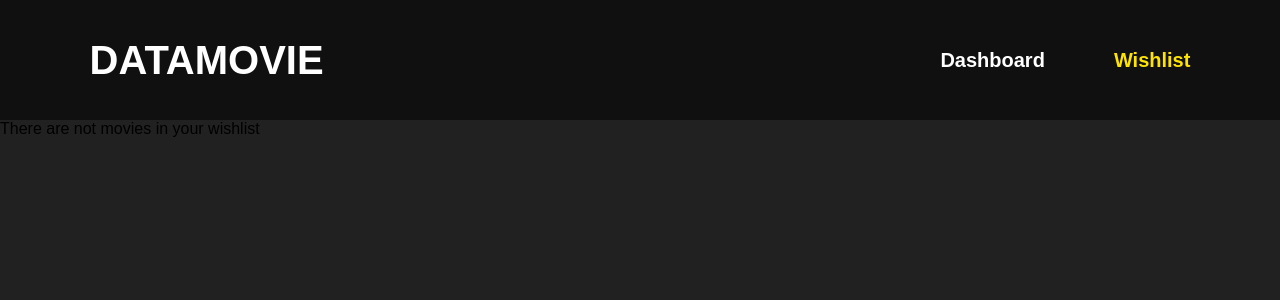
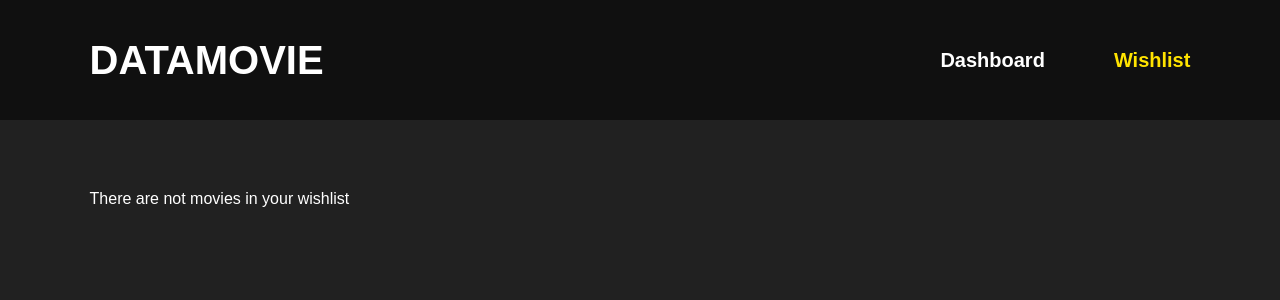
Before and after one commit to davzlum/my-theresa-challenge, a React (Create React App) app: page /wishlist in a window 1280 px wide. Shown: the top 300 px of the page. Built offline with nearby package versions, Linux system fonts and the light colour scheme.

Commit message:
Modify styles and colors for  buttons, backgrounds and scrollbar

```diff
--- a/src/components/Carousel/style.scss
+++ b/src/components/Carousel/style.scss
@@ -1,3 +1,5 @@
+@import './../../styles/color.scss';
+
 .carousel{
     padding-bottom: 40px;
     &__title{
@@ -8,7 +10,7 @@
         .container-list {
             display: flex;
             flex-wrap: nowrap;
-            overflow: hidden;
+            overflow: scroll;
             white-space: nowrap;
             margin: 0;
             padding: 0;
@@ -17,12 +19,47 @@
                 .item-img {
                     height: 300px;
                     border: 3px solid transparent;
-                }
-                .item-img:hover{
-                    border: 4px solid rgb(223, 182, 0);
+                    &:hover{
+                        border: 4px solid $color-yellow;
+                    }
                 }
             }
         }
-
     }
 }
+
+//scrollbar styles
+::-webkit-scrollbar{
+    width: 10px;
+    background: $color-gray-medium;
+  }
+  ::-webkit-scrollbar:vertical{
+    display: none;
+  }
+  ::-webkit-scrollbar-button{
+    width:8px;
+    height: 5px;
+  }
+  ::-webkit-scrollbar-track{
+    background:#3c454e;
+    border:thin solid #1a1f25;
+    -webkit-box-shadow: inset 0 0 6px rgba(0,0,0,0.3);
+    -webkit-border-radius: 10px;
+    border-radius: 10px;
+  }
+  ::-webkit-scrollbar-thumb{
+    background: -webkit-linear-gradient(top, #2b2b2b, #494949);
+    -webkit-box-shadow:   inset 0 1px 0 rgba(175, 175, 175, 0.5),
+                  inset 1px 0 0 rgba(196, 196, 196, 0.4),
+                  inset 0 1px 2px rgba(155, 155, 155, 0.3);
+    border:thin solid #232c34;
+    border-radius: 10px;
+    -webkit-border-radius: 10px;
+  }
+  ::-webkit-scrollbar-thumb:hover{
+      background: -webkit-linear-gradient(top, #464646, #616161);
+  }
+
+  ::-webkit-scrollbar-thumb:window-inactive {
+      background: rgba(97, 97, 97, 0.6);
+  }
--- a/src/components/Wishlist/index.jsx
+++ b/src/components/Wishlist/index.jsx
@@ -11,21 +11,20 @@ function Wishlist() {
   wishlist = wishlist.map((movie) => ({ ...movie, isFavorite: true }));
 
   return (
-    <>
-      <ul>
+    <main className="main">
+      <ul className="wishlist-container">
         {wishlist.length
           ? wishlist.map((movie) => (
-            <li>
+            <li className="wishlist-item">
               <Link to={`/movie/${movie.id}`}>
-                <img className="wishlist__img" src={`${baseImgUrl}${movie.poster_path}`} alt="" />
+                <img className="wishlist-img" src={`${baseImgUrl}${movie.poster_path}`} alt="" />
               </Link>
-              <p>{movie.original_title}</p>
               <WishlistButton movieData={movie} />
             </li>
           ))
           : 'There are not movies in your wishlist'}
       </ul>
-    </>
+    </main>
   );
 }
 
--- a/src/components/Wishlist/style.scss
+++ b/src/components/Wishlist/style.scss
@@ -1,3 +1,19 @@
-.wishlist__img{
-    height: 400px;
+@import './../../styles/mixin.scss';
+
+.wishlist-container{
+    display: grid;
+    grid-template-columns: repeat(auto-fill, minmax(300px, 1fr));
+    grid-gap: 1em;
+    .wishlist-item{
+        @include flex-content(flex, column, center, center);
+        margin: 20px 0;
+        .wishlist-img{
+            width: 100%;
+            height: auto;
+            border: 3px solid transparent;
+            &:hover{
+                border: 4px solid rgb(223, 182, 0);
+            }
+        }
+    }
 }
--- a/src/components/WishlistButton/style.scss
+++ b/src/components/WishlistButton/style.scss
@@ -2,20 +2,20 @@
 @import './../../styles/color.scss';
 @import './../../styles/mixin.scss';
 
-.button-popular {
+.button-top-rated{
     @extend %button-shared;
-    background-color: black;
-    color: white;
+    background-color: $color-dark;
+    color: $color-white;
 }
 
 .button-upcoming {
     @extend %button-shared;
-    background-color: rgb(97, 1, 100);
-    color: rgb(255, 238, 4);
+    background-color: $color-white;
+    color: $color-dark;
 }
 
-.button-top-rated {
+.button-popular {
     @extend %button-shared;
-    background-color: rgb(16, 0, 240);
-    color: rgb(60, 231, 88);
+    background-color: $color-violet;
+    color: $color-white;
 }
--- a/src/styles/_extends.scss
+++ b/src/styles/_extends.scss
@@ -8,12 +8,13 @@
             height: 500px;
         }
         .info-container{
-            @include flex-content(flex, column, space-around, flex-start);
+            @include flex-content(flex, column, flex-start, flex-start);
             padding-left: 50px;
             height:500px;
             .movie-title{
                 font-size: 35px;
                 font-weight: bold;
+                margin: 80px 0 20px;
             }
             .movie-description{
                 font-size: 25px;
--- a/src/styles/button-shared.scss
+++ b/src/styles/button-shared.scss
@@ -1,8 +1,8 @@
 %button-shared{
     padding: 12px 30px;
-    font-size: 25px;
+    font-size: 22px;
     border: none;
     outline: none;
     border-radius: 30px;
-    align-self: flex-end;
+    margin-top: 20px;
 }
--- a/src/styles/color.scss
+++ b/src/styles/color.scss
@@ -1,6 +1,6 @@
 $color-white: white;
-$color-yellow: #b9a400;
-$color-violet: #5600b9;
+$color-yellow: #ffd900d5;
+$color-violet: #3a007c;
 $color-red: #850e0e;
 $color-black: black;
 
```
